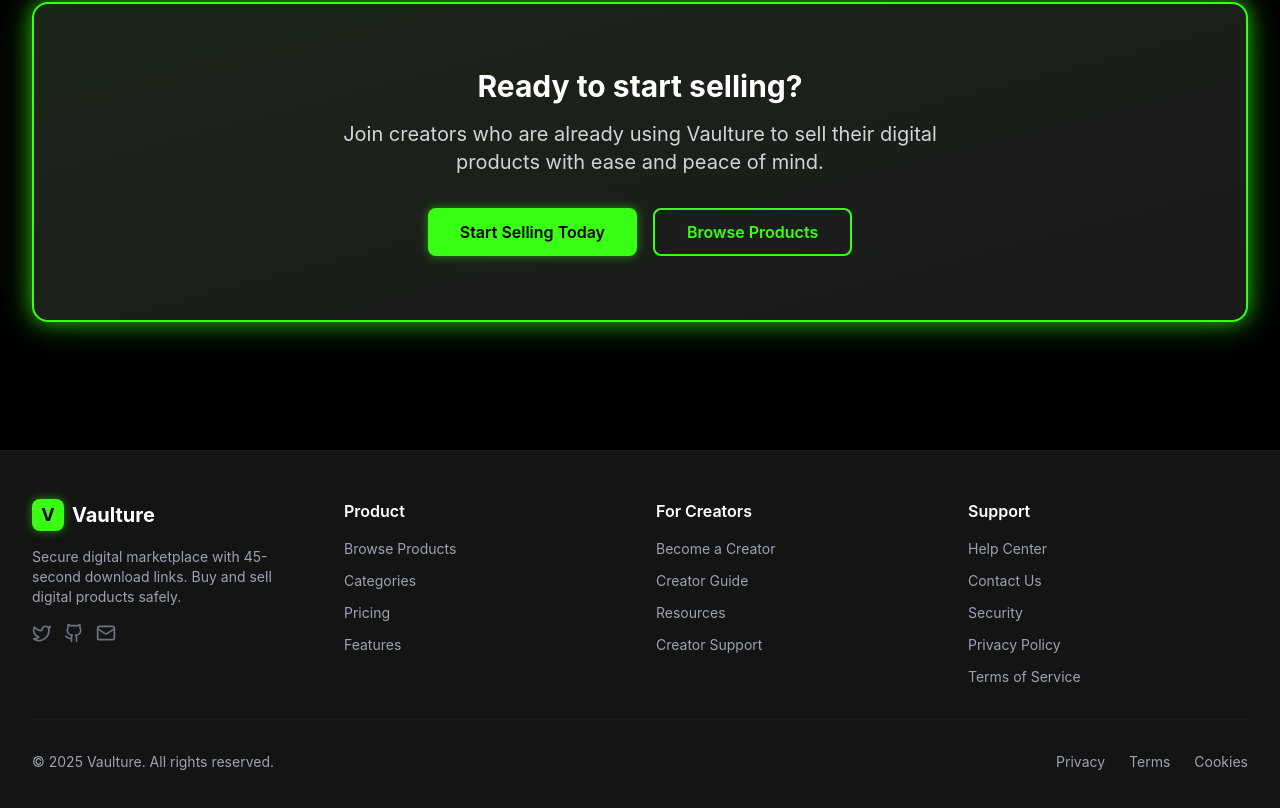
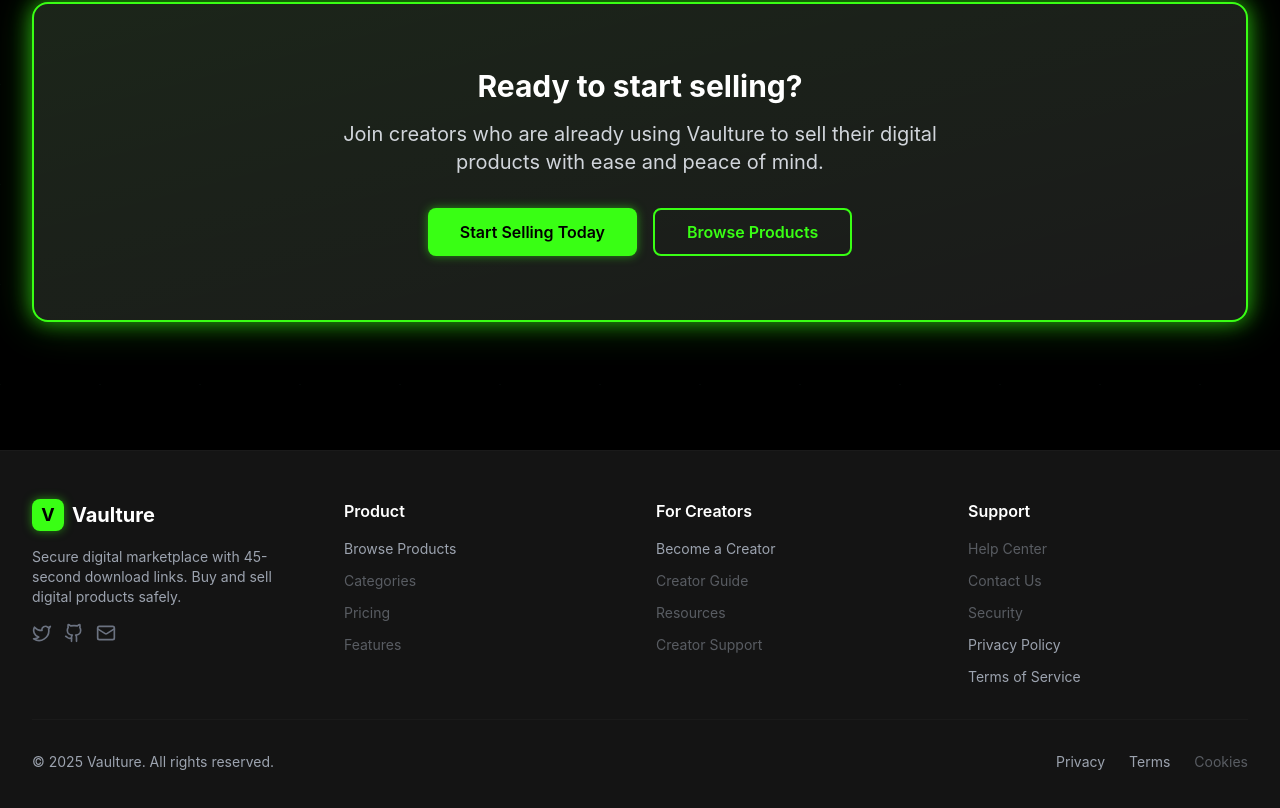
Before and after one commit to kxshrx/vaulture, a Next.js app in the folder frontend/: page / in a window 1280 px wide. Shown: the part 1716-2524 px from the top of the page. Built offline with nearby package versions, Linux system fonts and the light colour scheme; no server answers.

Commit message:
fix: Update footer links to be non-clickable and visually indicate disabled state

```diff
--- a/frontend/src/components/layout/Footer.js
+++ b/frontend/src/components/layout/Footer.js
@@ -53,28 +53,31 @@ export function Footer() {
                 </Link>
               </li>
               <li>
-                <Link
-                  href="/categories"
-                  className="text-gray-400 hover:text-neon-500 transition-colors"
+                <a
+                  href="#"
+                  className="text-gray-400 hover:text-neon-500 transition-colors cursor-not-allowed opacity-50"
+                  onClick={(e) => e.preventDefault()}
                 >
                   Categories
-                </Link>
+                </a>
               </li>
               <li>
-                <Link
-                  href="/pricing"
-                  className="text-gray-400 hover:text-neon-500 transition-colors"
+                <a
+                  href="#"
+                  className="text-gray-400 hover:text-neon-500 transition-colors cursor-not-allowed opacity-50"
+                  onClick={(e) => e.preventDefault()}
                 >
                   Pricing
-                </Link>
+                </a>
               </li>
               <li>
-                <Link
-                  href="/features"
-                  className="text-gray-400 hover:text-neon-500 transition-colors"
+                <a
+                  href="#"
+                  className="text-gray-400 hover:text-neon-500 transition-colors cursor-not-allowed opacity-50"
+                  onClick={(e) => e.preventDefault()}
                 >
                   Features
-                </Link>
+                </a>
               </li>
             </ul>
           </div>
@@ -92,28 +95,31 @@ export function Footer() {
                 </Link>
               </li>
               <li>
-                <Link
-                  href="/creator/guide"
-                  className="text-gray-400 hover:text-neon-500 transition-colors"
+                <a
+                  href="#"
+                  className="text-gray-400 hover:text-neon-500 transition-colors cursor-not-allowed opacity-50"
+                  onClick={(e) => e.preventDefault()}
                 >
                   Creator Guide
-                </Link>
+                </a>
               </li>
               <li>
-                <Link
-                  href="/creator/resources"
-                  className="text-gray-400 hover:text-neon-500 transition-colors"
+                <a
+                  href="#"
+                  className="text-gray-400 hover:text-neon-500 transition-colors cursor-not-allowed opacity-50"
+                  onClick={(e) => e.preventDefault()}
                 >
                   Resources
-                </Link>
+                </a>
               </li>
               <li>
-                <Link
-                  href="/creator/support"
-                  className="text-gray-400 hover:text-neon-500 transition-colors"
+                <a
+                  href="#"
+                  className="text-gray-400 hover:text-neon-500 transition-colors cursor-not-allowed opacity-50"
+                  onClick={(e) => e.preventDefault()}
                 >
                   Creator Support
-                </Link>
+                </a>
               </li>
             </ul>
           </div>
@@ -123,28 +129,31 @@ export function Footer() {
             <h3 className="font-semibold text-white mb-4">Support</h3>
             <ul className="space-y-3 text-sm">
               <li>
-                <Link
-                  href="/help"
-                  className="text-gray-400 hover:text-neon-500 transition-colors"
+                <a
+                  href="#"
+                  className="text-gray-400 hover:text-neon-500 transition-colors cursor-not-allowed opacity-50"
+                  onClick={(e) => e.preventDefault()}
                 >
                   Help Center
-                </Link>
+                </a>
               </li>
               <li>
-                <Link
-                  href="/contact"
-                  className="text-gray-400 hover:text-neon-500 transition-colors"
+                <a
+                  href="#"
+                  className="text-gray-400 hover:text-neon-500 transition-colors cursor-not-allowed opacity-50"
+                  onClick={(e) => e.preventDefault()}
                 >
                   Contact Us
-                </Link>
+                </a>
               </li>
               <li>
-                <Link
-                  href="/security"
-                  className="text-gray-400 hover:text-neon-500 transition-colors"
+                <a
+                  href="#"
+                  className="text-gray-400 hover:text-neon-500 transition-colors cursor-not-allowed opacity-50"
+                  onClick={(e) => e.preventDefault()}
                 >
                   Security
-                </Link>
+                </a>
               </li>
               <li>
                 <Link
@@ -184,12 +193,13 @@ export function Footer() {
               >
                 Terms
               </Link>
-              <Link
-                href="/cookies"
-                className="text-gray-400 hover:text-neon-500 transition-colors"
+              <a
+                href="#"
+                className="text-gray-400 hover:text-neon-500 transition-colors cursor-not-allowed opacity-50"
+                onClick={(e) => e.preventDefault()}
               >
                 Cookies
-              </Link>
+              </a>
             </div>
           </div>
         </div>
```
